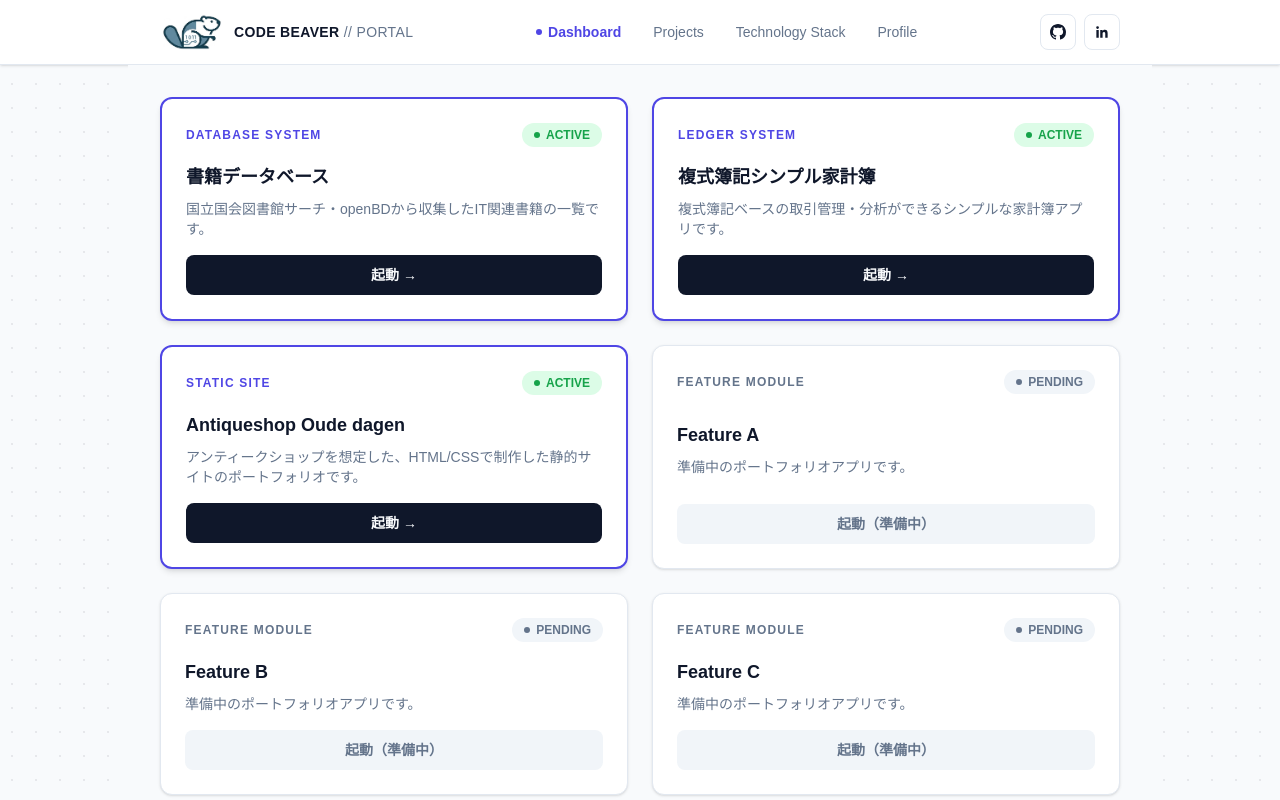
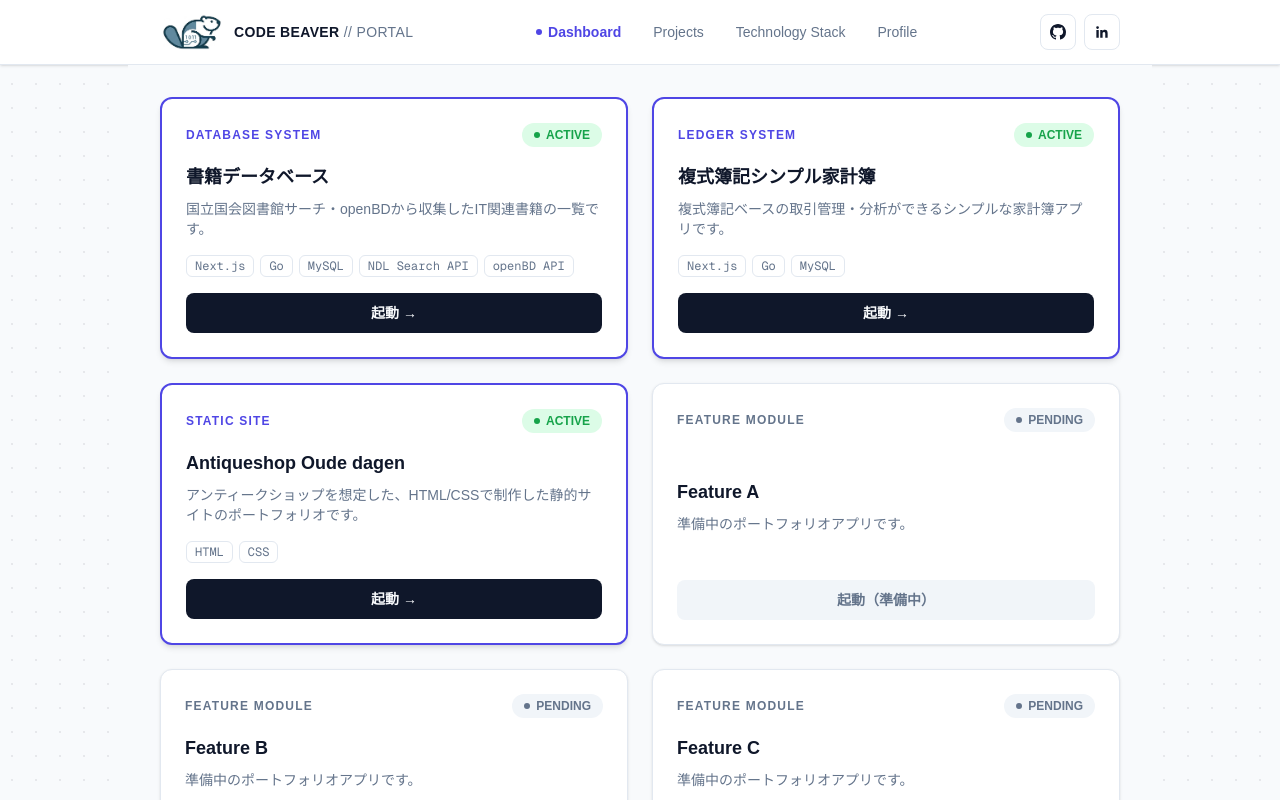
Before and after one commit to matsutoba/my-portal, a Next.js app: page / in a window 1280 px wide. Shown: the top 800 px of the page. Built offline with nearby package versions, Linux system fonts and the light colour scheme.

Commit message:
技術スタックを表示する

```diff
--- a/app/_components/FeatureCard.tsx
+++ b/app/_components/FeatureCard.tsx
@@ -1,4 +1,13 @@
-import { Badge, Button, Card, CardDescription, CardHeader, CardTitle, LinkButton } from "@/components/ui";
+import {
+  Badge,
+  Button,
+  Card,
+  CardDescription,
+  CardHeader,
+  CardTitle,
+  LinkButton,
+  TechTag,
+} from "@/components/ui";
 import { cn } from "@/components/ui/cn";
 import type { Feature } from "../_lib/features";
 
@@ -24,6 +33,13 @@ export function FeatureCard({ feature }: { feature: Feature }) {
         <CardTitle>{feature.name}</CardTitle>
         <CardDescription>{feature.description}</CardDescription>
       </CardHeader>
+      {feature.techStack.length > 0 ? (
+        <div className="flex flex-wrap gap-1.5">
+          {feature.techStack.map((tech) => (
+            <TechTag key={tech}>{tech}</TechTag>
+          ))}
+        </div>
+      ) : null}
       {isAvailable ? (
         <LinkButton href={`/${feature.slug}`}>起動 →</LinkButton>
       ) : (
--- a/app/_lib/features.ts
+++ b/app/_lib/features.ts
@@ -4,6 +4,7 @@ export type Feature = {
   description: string;
   category: string;
   status: "available" | "coming-soon";
+  techStack: string[];
 };
 
 export const features: Feature[] = [
@@ -13,6 +14,7 @@ export const features: Feature[] = [
     description: "国立国会図書館サーチ・openBDから収集したIT関連書籍の一覧です。",
     category: "DATABASE SYSTEM",
     status: "available",
+    techStack: ["Next.js", "Go", "MySQL", "NDL Search API", "openBD API"],
   },
   {
     slug: "simple-ledger",
@@ -20,6 +22,7 @@ export const features: Feature[] = [
     description: "複式簿記ベースの取引管理・分析ができるシンプルな家計簿アプリです。",
     category: "LEDGER SYSTEM",
     status: "available",
+    techStack: ["Next.js", "Go", "MySQL"],
   },
   {
     slug: "shop-css",
@@ -27,6 +30,7 @@ export const features: Feature[] = [
     description: "アンティークショップを想定した、HTML/CSSで制作した静的サイトのポートフォリオです。",
     category: "STATIC SITE",
     status: "available",
+    techStack: ["HTML", "CSS"],
   },
   {
     slug: "feature-a",
@@ -34,6 +38,7 @@ export const features: Feature[] = [
     description: "準備中のポートフォリオアプリです。",
     category: "FEATURE MODULE",
     status: "coming-soon",
+    techStack: [],
   },
   {
     slug: "feature-b",
@@ -41,6 +46,7 @@ export const features: Feature[] = [
     description: "準備中のポートフォリオアプリです。",
     category: "FEATURE MODULE",
     status: "coming-soon",
+    techStack: [],
   },
   {
     slug: "feature-c",
@@ -48,5 +54,6 @@ export const features: Feature[] = [
     description: "準備中のポートフォリオアプリです。",
     category: "FEATURE MODULE",
     status: "coming-soon",
+    techStack: [],
   },
 ];
--- a/components/ui/index.ts
+++ b/components/ui/index.ts
@@ -9,5 +9,6 @@ export { PageHeader } from "./PageHeader";
 export { Select } from "./Select";
 export { Table, TableHeaderCell, TableRow, TableCell } from "./Table";
 export { Textarea } from "./Textarea";
+export { TechTag } from "./TechTag";
 export { ToastProvider, useToast } from "./Toast";
 export { cn } from "./cn";
```
